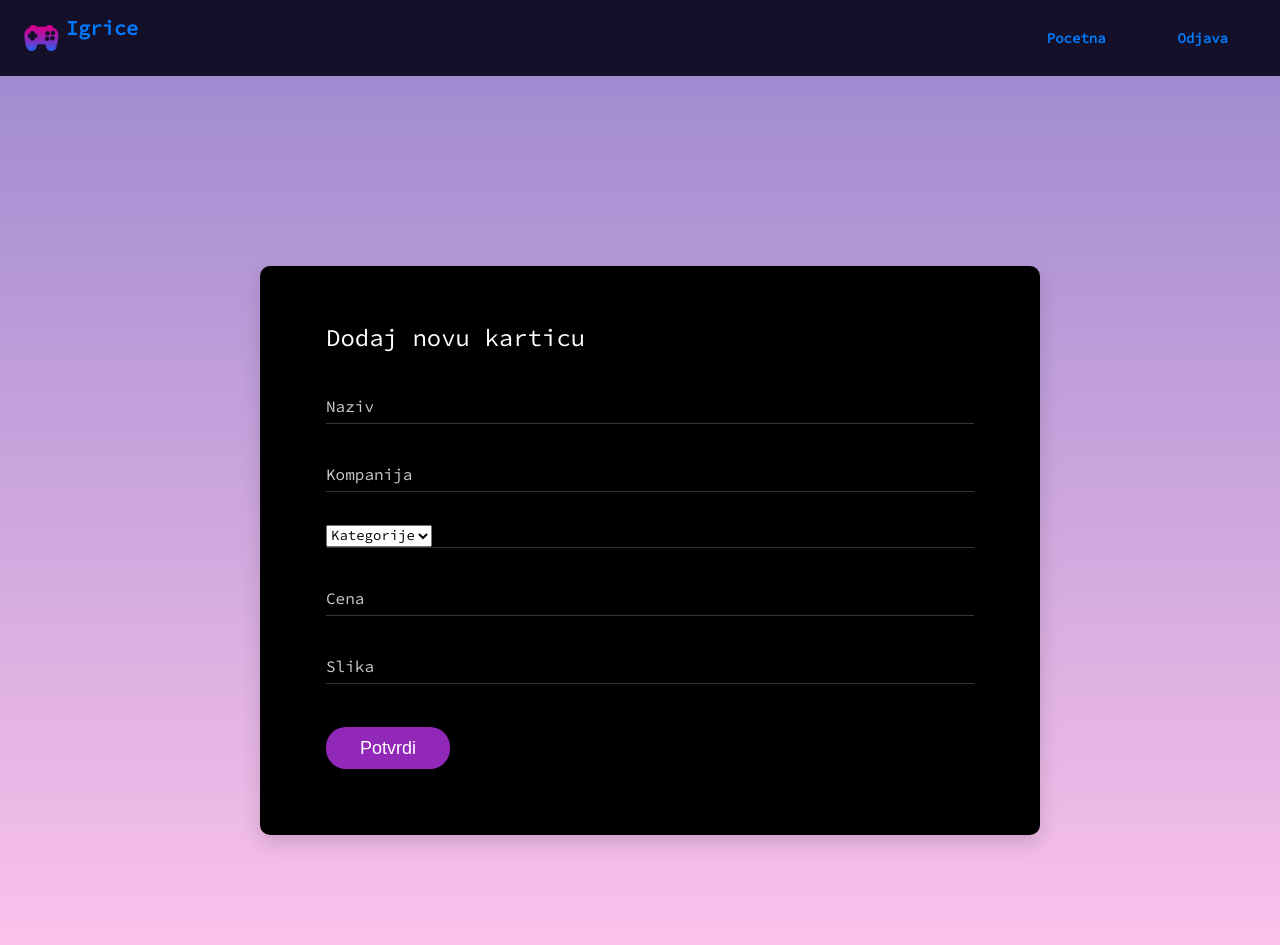
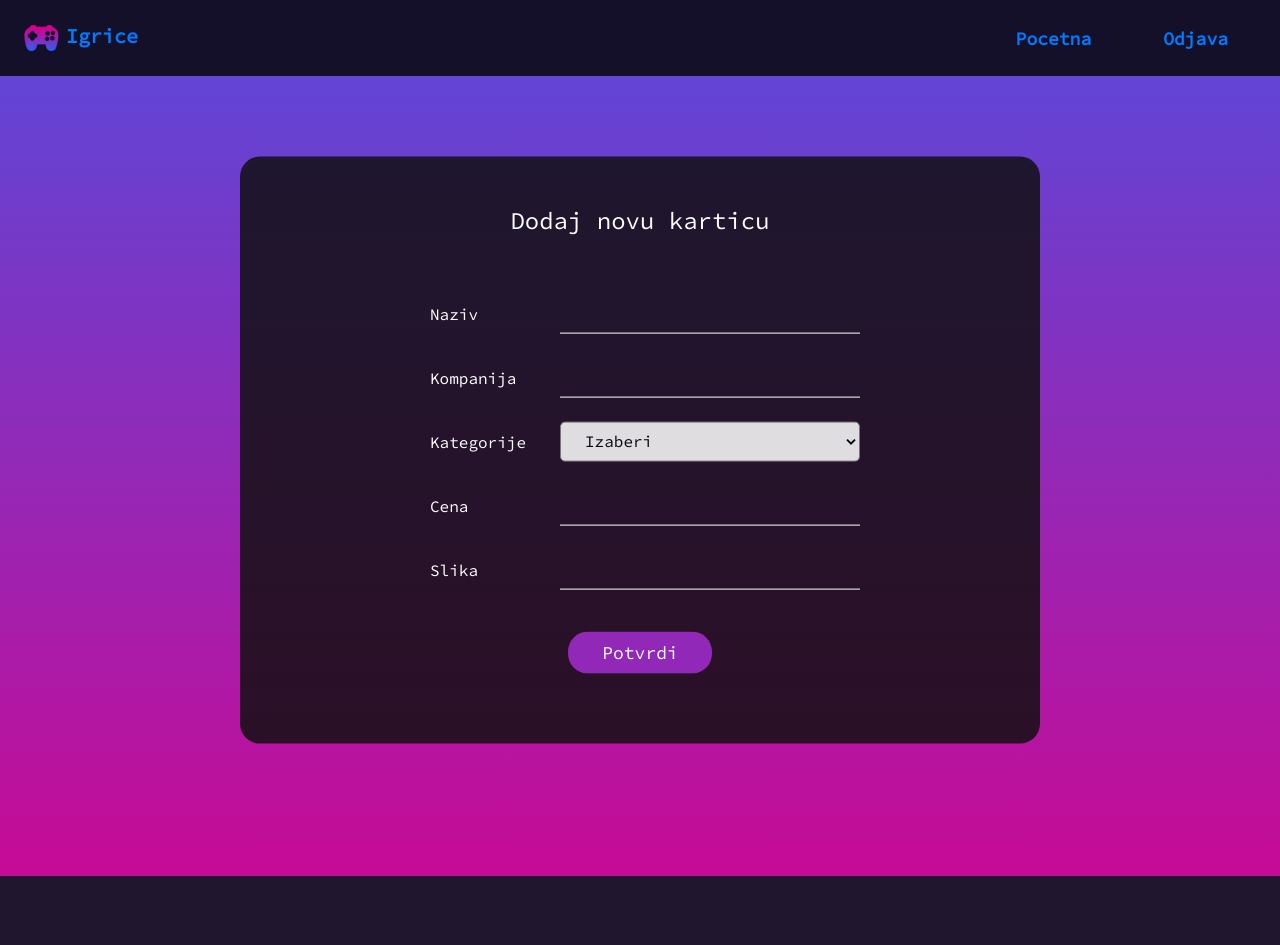
Before and after one commit to vnina5/iteh-php, a PHP site: page /dodajKartice.php in a window 1280 px wide. After the commit the page ends 876 px from the top, so only its background shows below. Run offline with PHP 8.4, Linux system fonts and the light colour scheme; data comes from the database, SQL or seed files in the repository; some libraries are stand-ins or nearby versions.

Commit message:
izgled aplikacije

```diff
--- a/css/home.css
+++ /dev/null
@@ -1,86 +0,0 @@
-@import url("https://fonts.googleapis.com/css?family=Source+Code+Pro&display=swap");
-
-*, *::before, *::after {
-    box-sizing: border-box;
-    user-select: none;
-    font-family: 'Source Code Pro';
-}
-
-/* NAV BAR */
-#header {
-    background-color: #141029;
-    color: #5678ff;
-}
-
-.nav-link {
-    margin: 0 20px;
-    /* color: #5678ff; */
-    text-decoration: none;
-    font-weight: bold;
-    float: left;
-}
-
-
-/* KARTICE */
-.container {
-    display: flex;
-    width: 100%;
-    justify-content: space-evenly;
-    flex-wrap: wrap;
-}
-
-.card {
-    margin: 10px;
-    background-color: #fff;
-    border-radius: 10px;
-    box-shadow: 0 2px 20px rgba(0, 0, 0, 0.2);
-    overflow: hidden;
-    width: 300px;
-}
-
-.card-header img {
-    width: 100%;
-    object-fit: cover;
-}
-
-.card-body {
-    display: flex;
-    flex-direction: column;
-    justify-content: center;
-    align-items: flex-start;
-    padding: 20px;
-    min-height: 250px;
-}
-
-.button {
-    display: inline-block;
-    line-height: 30px;
-    background-color: #9228B8;
-    color: #fff;
-
-    -webkit-transition: all 0.4s ease;
-    -o-transition: all 0.4s ease;
-    -moz-transition: all 0.4s ease;
-    transition: all 0.4s ease;
-    font-size: 18px;
-}
-
-.button:hover {
-    background-color: #5F43D8;
-    color: #fff;
-}
-
-.category {
-    padding: 2px 15px;
-    font-size: 12px;
-    background-color: #295df948;
-    /* border: solid 2px #33bca5; */
-    border-radius: 50px;
-}
-
-.sort {
-    background-color:#8873ddca;
-    color:black;
-    font-size:17px;
-    height:30px;
-}
--- a/css/main.css
+++ b/css/main.css
@@ -2,13 +2,13 @@
 /* ==========================================================================
    #FONT
    ========================================================================== */
-   .font-robo {
+   /* .font-robo {
     font-family: "Roboto", "Arial", "Helvetica Neue", sans-serif;
   }
 
   .font-poppins {
     font-family: "Poppins", "Arial", "Helvetica Neue", sans-serif;
-  }
+  } */
 
   /* ==========================================================================
      #GRID
@@ -121,11 +121,11 @@
      #PAGE WRAPPER
      ========================================================================== */
   .page-wrapper {
-    min-height: 100vh;
+    height: 100vh;
   }
 
   body {
-    font-family: "Poppins", "Arial", "Helvetica Neue", sans-serif;
+    /* font-family: "Poppins", "Arial", "Helvetica Neue", sans-serif; */
     font-weight: 400;
     font-size: 14px;
   }
@@ -230,7 +230,7 @@
     display: inline-block;
     line-height: 40px;
     padding: 0 33px;
-    font-family: Poppins, Arial, "Helvetica Neue", sans-serif;
+    /* font-family: Poppins, Arial, "Helvetica Neue", sans-serif; */
     cursor: pointer;
     color: #fff;
     -webkit-transition: all 0.4s ease;
@@ -273,7 +273,7 @@
 
   .table-condensed td, .table-condensed th {
     font-size: 14px;
-    font-family: "Roboto", "Arial", "Helvetica Neue", sans-serif;
+    /* font-family: "Roboto", "Arial", "Helvetica Neue", sans-serif; */
     font-weight: 400;
   }
 
@@ -431,7 +431,7 @@
   }
 
   .rs-select2 .select2-container .select2-selection--single .select2-selection__arrow:after {
-    font-family: "Material-Design-Iconic-Font";
+    /* font-family: "Material-Design-Iconic-Font"; */
     content: '\f2f9';
     font-size: 18px;
     color: #ccc;
--- /dev/null
+++ b/css/style.css
@@ -0,0 +1,173 @@
+@import url("https://fonts.googleapis.com/css?family=Source+Code+Pro&display=swap");
+
+*, *::before, *::after {
+    box-sizing: border-box;
+    user-select: none;
+    font-family: 'Source Code Pro';
+}
+
+.pozadina-gr {
+    background: -webkit-gradient(linear, left bottom, left top, from(#C70B96), to(#6145D5));
+    background: -webkit-linear-gradient(bottom, #C70B96 0%, #6145D5 100%);
+    background: -moz-linear-gradient(bottom, #C70B96 0%, #6145D5 100%);
+    background: -o-linear-gradient(bottom, #C70B96 0%, #6145D5 100%);
+    background: linear-gradient(to top, #C70B96 0%, #6145D5 100%);
+  }
+
+
+/* NAV BAR */
+#header {
+    background-color: #141029;
+    color: #5678ff;
+    position: sticky;
+    top: 0;
+    width: 100%;
+    z-index: 999;
+}
+
+.nav-link {
+    margin: 0 20px;
+    /* color: #5678ff; */
+    text-decoration: none;
+    font-weight: bold;
+    font-size: 18px;
+    float: left;
+}
+
+
+/* KARTICE */
+.container {
+    display: flex;
+    width: 100%;
+    justify-content: space-evenly;
+    flex-wrap: wrap;
+}
+
+.card {
+    margin: 10px;
+    background-color: #fff;
+    border-radius: 10px;
+    box-shadow: 0 2px 20px rgba(0, 0, 0, 0.2);
+    overflow: hidden;
+    width: 300px;
+}
+
+.card-header img {
+    width: 100%;
+    object-fit: cover;
+}
+
+.card-body {
+    display: flex;
+    flex-direction: column;
+    justify-content: center;
+    align-items: flex-start;
+    padding: 20px;
+    min-height: 250px;
+}
+
+.obrisi {
+    background-color: #C70B96;
+    color: #fff;
+}
+
+.obrisi:hover {
+    background-color: #9228B8;
+    color: #fff;
+}
+
+.potvrdi {
+    background-color: #9228B8;
+    color: #fff;
+}
+
+.category {
+    padding: 2px 15px;
+    font-size: 12px;
+    background-color: #295df948;
+    /* border: solid 2px #33bca5; */
+    border-radius: 50px;
+}
+
+.sort {
+    background-color:#8873ddca;
+    color:black;
+    font-size:17px;
+    height:30px;
+}
+
+.naslov {
+    text-align: center;
+    font-weight: bold;
+    color: #141029;
+
+}
+
+
+.cont-black {
+    /* position: absolute; */
+    display: flex;
+    flex-direction: column;
+    justify-content: center;
+    align-items: center;
+    top: 50%;
+    left: 50%;
+    transform: translate(-50%, -50%);
+    background-color: #0f0f0fd4;
+    /* width: 400px; */
+    /* height: 450px; */
+    border-radius: 20px;
+    position: absolute;
+    padding: 50px;
+    margin-top: 50px;
+}
+
+
+.lbl {
+    color: white;
+    width: 120px;
+    margin: 10px;
+    font-size: 16px;
+}
+
+.inpt {
+    color: #fff;
+    font-size: 16px;
+    background-color: rgba(255, 255, 255, 0.047);
+    border: solid 1px #fff;
+    border-radius: 20px;
+    width: 250px;
+    height: 40px;
+    padding: 10px 20px;
+}
+
+
+.grupa {
+    display: flex;
+    flex-direction: row;
+    justify-content: center;
+    align-items: center;
+    margin: 20px;
+}
+
+.inpt-2 {
+    color: #fff;
+    font-size: 16px;
+    /* background-color: rgba(255, 255, 255, 0.047); */
+    border-bottom: solid 1px #fff;
+    /* border-radius: 20px; */
+    width: 300px;
+    height: 40px;
+    padding: 10px 50px;
+}
+
+.inpt-kat {
+    color: #080711;
+    font-size: 16px;
+    background-color: rgba(255, 255, 255, 0.856);
+    /* border: solid 1px #fff; */
+    border-radius: 5px;
+    width: 300px;
+    height: 40px;
+    padding: 5px 20px;
+}
--- a/dodajKartice.php
+++ b/dodajKartice.php
@@ -20,28 +20,11 @@ require "model/Kategorija.php";
     <meta http-equiv="X-UA-Compatible" content="IE=edge">
     <meta name="viewport" content="width=device-width, initial-scale=1.0">
 
-<!-- ==================================================
-        CSS
-     ==================================================-->
-
+    <!-- CSS -->
     <link rel="stylesheet" href="https://maxcdn.bootstrapcdn.com/bootstrap/4.0.0/css/bootstrap.min.css" integrity="sha384-Gn5384xqQ1aoWXA+058RXPxPg6fy4IWvTNh0E263XmFcJlSAwiGgFAW/dAiS6JXm" crossorigin="anonymous">
     <link rel="stylesheet" href="https://stackpath.bootstrapcdn.com/font-awesome/4.7.0/css/font-awesome.min.css" integrity="sha384-wvfXpqpZZVQGK6TAh5PVlGOfQNHSoD2xbE+QkPxCAFlNEevoEH3Sl0sibVcOQVnN" crossorigin="anonymous">
-    <link rel="stylesheet" href="css/home.css">
+    <link rel="stylesheet" href="css/style.css">
     <link rel="stylesheet" href="css/main.css">
-
-    <!-- Icons font CSS-->
-    <!-- <link href="vendor/mdi-font/css/material-design-iconic-font.min.css" rel="stylesheet" media="all">
-    <link href="vendor/font-awesome-4.7/css/font-awesome.min.css" rel="stylesheet" media="all"> -->
-    <!-- Font special for pages-->
-    <!-- <link href="https://fonts.googleapis.com/css?family=Poppins:100,100i,200,200i,300,300i,400,400i,500,500i,600,600i,700,700i,800,800i,900,900i" rel="stylesheet"> -->
-
-    <!-- Vendor CSS-->
-    <!-- <link href="vendor/select2/select2.min.css" rel="stylesheet" media="all">
-    <link href="vendor/datepicker/daterangepicker.css" rel="stylesheet" media="all">
-    <link rel="stylesheet" href="https://maxcdn.bootstrapcdn.com/bootstrap/4.0.0/css/bootstrap.min.css" integrity="sha384-Gn5384xqQ1aoWXA+058RXPxPg6fy4IWvTNh0E263XmFcJlSAwiGgFAW/dAiS6JXm" crossorigin="anonymous">
-    <link rel="stylesheet" href="https://stackpath.bootstrapcdn.com/font-awesome/4.7.0/css/font-awesome.min.css"
-    integrity="sha384-wvfXpqpZZVQGK6TAh5PVlGOfQNHSoD2xbE+QkPxCAFlNEevoEH3Sl0sibVcOQVnN" crossorigin="anonymous"> -->
-
 
     <title>Igrice</title>
 </head>
@@ -49,7 +32,7 @@ require "model/Kategorija.php";
 
     <nav class="navbar navbar-custom" id="header">
         <a class="navbar-brand" href="home.php" style="vertical-align:center;">
-            <img src="img/logo.jpg" width="auto" height="50" class="d-inline-block align-top" alt=""><strong>Igrice</strong>
+            <img src="img/logo.jpg" width="auto" height="50" class="d-inline-block align-center" alt=""><strong>Igrice</strong>
         </a>
         <div>
             <a class="nav-link" href="home.php">Pocetna</a>
@@ -60,30 +43,33 @@ require "model/Kategorija.php";
     </nav>
 
 
-    <div class="page-wrapper bg-gra-01 p-t-180 p-b-100 font-poppins">
-        <div class="wrapper wrapper--w780">
-            <div class="card card-3">
-                <!-- <div class="card-heading" style="background: url('img/pozadina.png') top left/cover no-repeat; display: table-cell; width: 50%;"></div> -->
-                <div class="card-body">
+        <div class="page-wrapper pozadina-gr p-t-30 p-b-30">
+            <!-- <br><br><br> -->
+            <div class="cont-black" style="width:800px;">
+                <!-- <div class="card-heading" style="background: url('img/logo.jpg') top left/cover no-repeat; display: table-cell; width: 50%;"></div> -->
+                    <!-- <div class="card-body"> -->
                     <h2 class="title">Dodaj novu karticu</h2>
 
                     <form method="POST" id="novaKartica">
-                        <div class="input-group">
-                            <input class="input--style-3" type="text" placeholder="Naziv" name="nazivNova" required>
+                        <div class="grupa">
+                            <label for="nazivNova" class="lbl">Naziv</label>
+                            <input class="input--style-3 inpt-2" type="text" placeholder="" name="nazivNova" required>
                         </div>
 
-                        <div class="input-group">
-                            <input class="input--style-3" type="text" placeholder="Kompanija" name="kompanijaNova" required>
+                        <div class="grupa">
+                            <label for="kompanijaNova" class="lbl">Kompanija</label>
+                            <input class="input--style-3 inpt-2" type="text" placeholder="" name="kompanijaNova" required>
                         </div>
 
-                        <div class="input-group">
-                            <div class="rs-select2 js-select-simple select--no-search">
-                                <select name="kategorijaNova">
-                                <option disabled="disabled" selected="selected">Kategorije</option>
-                                <?php
-
+                        <div class="grupa">
+                        <label for="kategorijaNova" class="lbl">Kategorije</label>
+                            <div class="rs-select2 select--no-search">
+                                <select name="kategorijaNova"  class="inpt-kat">
+                                <option disabled="disabled" selected="selected">Izaberi</option>
+                                    <?php
                                     while($red = $kategorije->fetch_array()):
                                     ?>
+
                                     <option value=<?php echo $red["idKat"]?>><?php echo $red["nazivKat"]?></option>
 
                                     <?php endwhile;?>
@@ -93,45 +79,29 @@ require "model/Kategorija.php";
                         </div>
 
 
-                        <div class="input-group">
-                            <input class="input--style-3" type="text" placeholder="Cena" name="cenaNova" required>
+                        <div class="grupa">
+                            <label for="cenaNova" class="lbl">Cena</label>
+                            <input class="input--style-3 inpt-2" type="text" placeholder="" name="cenaNova" required>
                         </div>
-                        <div class="input-group">
-                        <input class="input--style-3" type="text" placeholder="Slika" name="slikaNova" required>
 
+                        <div class="grupa">
+                            <label for="slikaNova" class="lbl">Slika</label>
+                            <input class="input--style-3 inpt-2" type="text" placeholder="" name="slikaNova" required>
+                            <img src="" alt="">
                         </div>
-                        <div class="p-t-10">
-                            <button class="btn btn--pill button" type="submit">Potvrdi</button>
+
+                        <div class="p-t-20 grupa">
+                            <button class="btn btn--pill potvrdi" type="submit">Potvrdi</button>
                         </div>
                     </form>
+
+                <!-- </div> -->
                 </div>
             </div>
         </div>
-    </div>
 
 
-
-<!--==================================================
-        SCRIPTS
-    ==================================================-->
-
-    <!-- Jquery JS-->
-    <!-- <script src="vendor/jquery/jquery.min.js"></script> -->
-    <!-- Vendor JS-->
-    <!-- <script src="vendor/select2/select2.min.js"></script>
-    <script src="vendor/datepicker/moment.min.js"></script>
-    <script src="vendor/datepicker/daterangepicker.js"></script> -->
-
-    <!-- Main JS-->
-    <!-- <script src="js/script.js"></script>
-
-    <script src="https://kit.fontawesome.com/64d58efce2.js" crossorigin="anonymous"></script>
-
-    <script src="https://code.jquery.com/jquery-3.1.1.min.js"></script>
-    <script src="https://cdnjs.cloudflare.com/ajax/libs/popper.js/1.12.9/umd/popper.min.js" integrity="sha384-ApNbgh9B+Y1QKtv3Rn7W3mgPxhU9K/ScQsAP7hUibX39j7fakFPskvXusvfa0b4Q" crossorigin="anonymous"></script>
-    <script src="https://maxcdn.bootstrapcdn.com/bootstrap/4.0.0/js/bootstrap.min.js" integrity="sha384-JZR6Spejh4U02d8jOt6vLEHfe/JQGiRRSQQxSfFWpi1MquVdAyjUar5+76PVCmYl" crossorigin="anonymous"></script> -->
-
-    <!-- <script src="js/script.js"></script> -->
+    <!-- SCRIPT -->
     <script src="https://code.jquery.com/jquery-3.1.1.min.js"></script>
 
     <script>
```
Also changed, not shown: css/login.css (deleted, +0 -82 lines), home.php (+4 -7 lines), kartice.php (+6 -5 lines), login.php (+22 -11 lines), img/slika.png (deleted).
